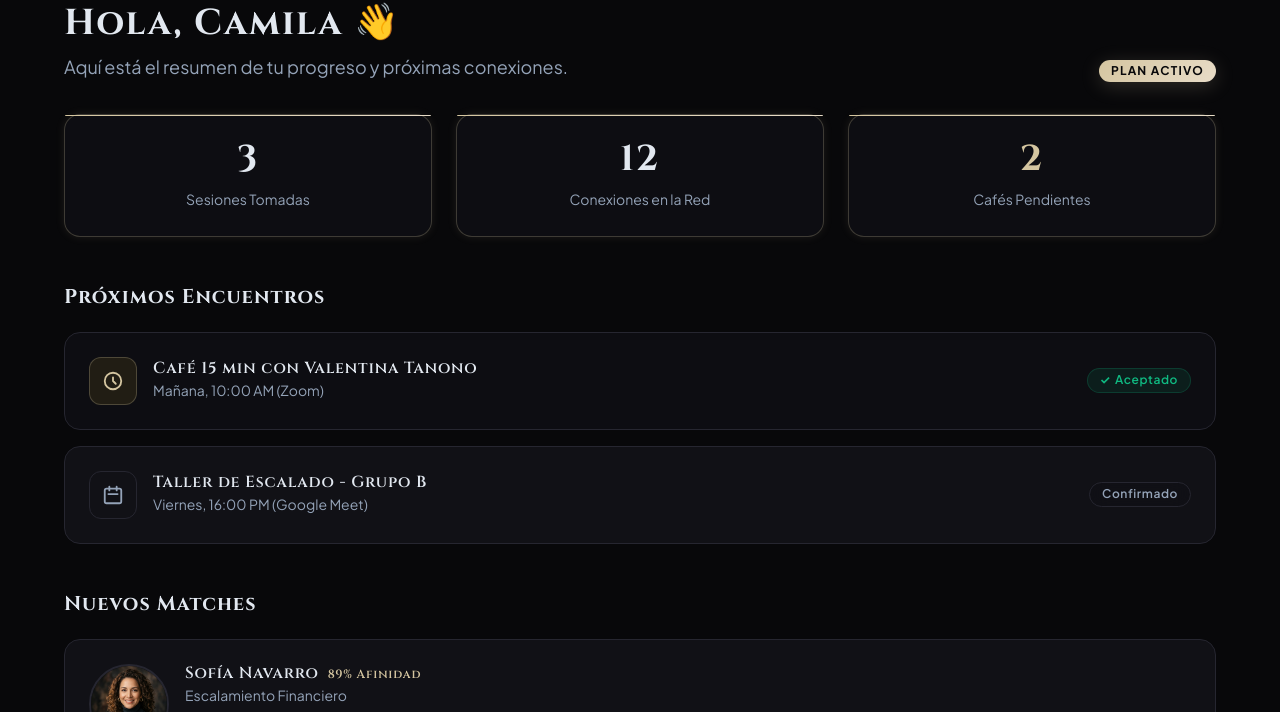
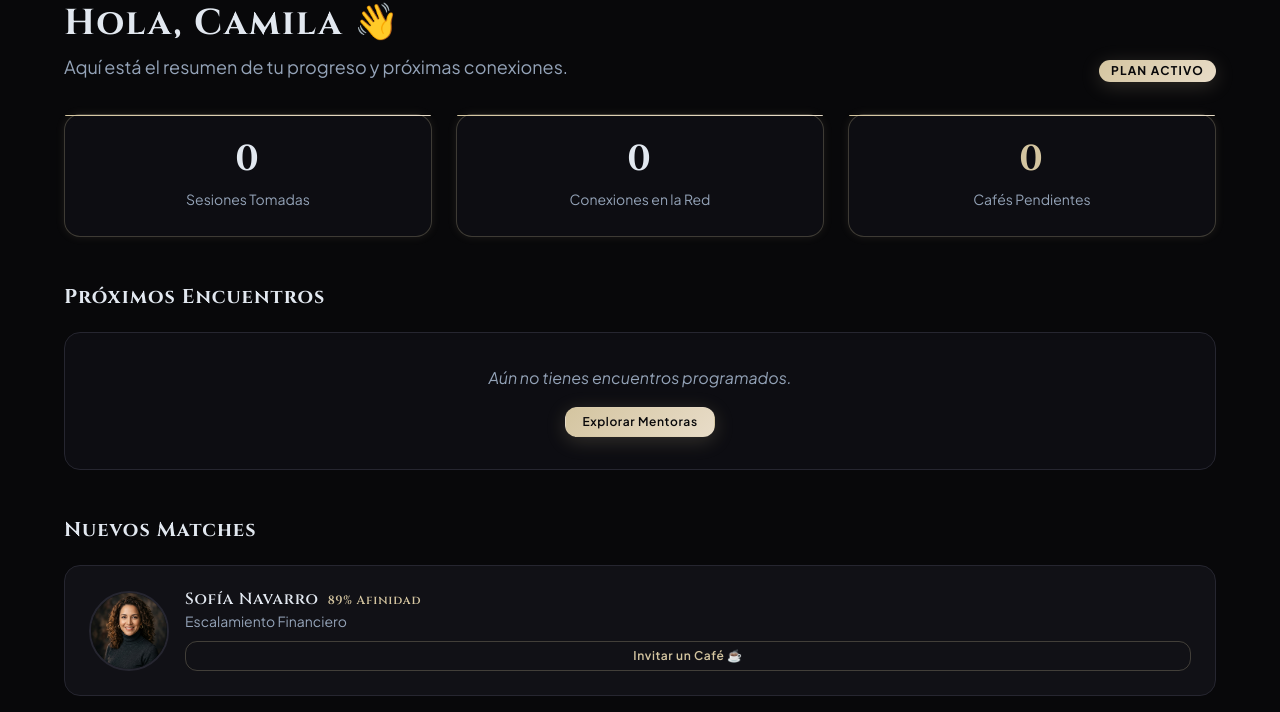
Before and after one commit to CamilaFran-cl/wild-connections, a plain HTML site: page src/dashboard.html in a window 1280 px wide. Shown: the part 77-789 px from the top of the page. Drawn offline with nearby package versions, Linux system fonts and the light colour scheme.

Commit message:
Fix hardcoded mock data in dashboard

```diff
--- a/src/dashboard.html
+++ b/src/dashboard.html
@@ -61,15 +61,15 @@
             <!-- Quick Stats -->
             <div class="grid-3 animate-fadeInUp delay-2" style="margin-bottom: var(--space-12);">
                 <div class="card card-gold hover-lift text-center">
-                    <h3 style="font-family: var(--font-display); font-size: var(--text-4xl); font-weight: 700; color: var(--text-primary); margin-bottom: var(--space-2);">3</h3>
+                    <h3 style="font-family: var(--font-display); font-size: var(--text-4xl); font-weight: 700; color: var(--text-primary); margin-bottom: var(--space-2);">0</h3>
                     <p class="text-secondary text-sm">Sesiones Tomadas</p>
                 </div>
                 <div class="card card-gold hover-lift text-center">
-                    <h3 style="font-family: var(--font-display); font-size: var(--text-4xl); font-weight: 700; color: var(--text-primary); margin-bottom: var(--space-2);">12</h3>
+                    <h3 style="font-family: var(--font-display); font-size: var(--text-4xl); font-weight: 700; color: var(--text-primary); margin-bottom: var(--space-2);">0</h3>
                     <p class="text-secondary text-sm">Conexiones en la Red</p>
                 </div>
                 <div class="card card-gold hover-lift text-center">
-                    <h3 style="font-family: var(--font-display); font-size: var(--text-4xl); font-weight: 700; color: var(--gold-primary); margin-bottom: var(--space-2);">2</h3>
+                    <h3 style="font-family: var(--font-display); font-size: var(--text-4xl); font-weight: 700; color: var(--gold-primary); margin-bottom: var(--space-2);">0</h3>
                     <p class="text-secondary text-sm">Cafés Pendientes</p>
                 </div>
             </div>
@@ -80,30 +80,9 @@
                 <section class="reveal">
                     <h3 class="section-title" style="font-size: var(--text-xl); text-align: left; margin-bottom: var(--space-6);">Próximos Encuentros</h3>
 
-                    <div class="card card-glass mb-4" style="display: flex; align-items: center; justify-content: space-between; gap: var(--space-4);">
-                        <div style="display: flex; align-items: center; gap: var(--space-4);">
-                            <div class="icon-box" style="background: rgba(212, 175, 55, 0.1); border: 1px solid var(--border-gold);">
-                                <svg width="24" height="24" stroke="var(--gold-primary)" fill="none" viewBox="0 0 24 24"><path stroke-linecap="round" stroke-linejoin="round" stroke-width="2" d="M12 8v4l3 3m6-3a9 9 0 11-18 0 9 9 0 0118 0z"></path></svg>
-                            </div>
-                            <div>
-                                <h4 style="font-size: var(--text-base); font-weight: 600; margin-bottom: 2px;">Café 15 min con Valentina Tanono</h4>
-                                <p class="text-secondary text-sm">Mañana, 10:00 AM (Zoom)</p>
-                            </div>
-                        </div>
-                        <span class="badge badge-verified">Aceptado</span>
-                    </div>
-
-                    <div class="card mb-4" style="display: flex; align-items: center; justify-content: space-between; gap: var(--space-4);">
-                        <div style="display: flex; align-items: center; gap: var(--space-4);">
-                            <div class="icon-box" style="background: var(--bg-surface); border: 1px solid var(--border);">
-                                <svg width="24" height="24" stroke="var(--text-secondary)" fill="none" viewBox="0 0 24 24"><path stroke-linecap="round" stroke-linejoin="round" stroke-width="2" d="M8 7V3m8 4V3m-9 8h10M5 21h14a2 2 0 002-2V7a2 2 0 00-2-2H5a2 2 0 00-2 2v12a2 2 0 002 2z"></path></svg>
-                            </div>
-                            <div>
-                                <h4 style="font-size: var(--text-base); font-weight: 600; margin-bottom: 2px;">Taller de Escalado - Grupo B</h4>
-                                <p class="text-secondary text-sm">Viernes, 16:00 PM (Google Meet)</p>
-                            </div>
-                        </div>
-                        <span class="badge badge-tag">Confirmado</span>
+                    <div class="card card-glass mb-4" style="text-align: center; padding: var(--space-8) var(--space-4);">
+                        <p class="text-secondary" style="font-style: italic;">Aún no tienes encuentros programados.</p>
+                        <a href="matches.html" class="btn btn-gold btn-sm" style="margin-top: var(--space-4);">Explorar Mentoras</a>
                     </div>
                 </section>
 
--- a/src/js/user.js
+++ b/src/js/user.js
@@ -9,8 +9,8 @@
 
     function getUserData() {
         return {
-            name: localStorage.getItem('wc_user_name') || DEFAULT_NAME,
-            avatar: localStorage.getItem('wc_user_avatar') || DEFAULT_AVATAR
+            name: localStorage.getItem('wc_user_name') || localStorage.getItem('wc_profile_name') || DEFAULT_NAME,
+            avatar: localStorage.getItem('wc_user_avatar') || localStorage.getItem('wc_profile_image') || DEFAULT_AVATAR
         };
     }
 
```
